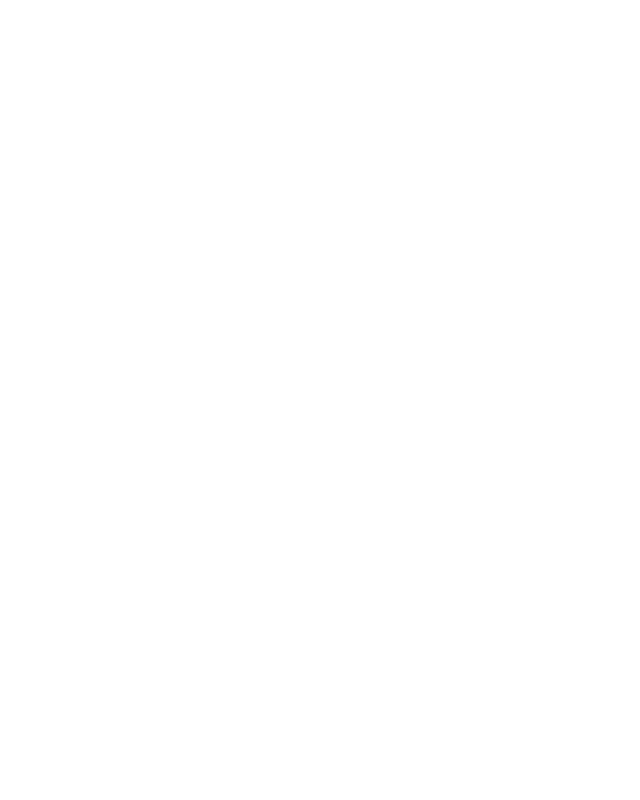
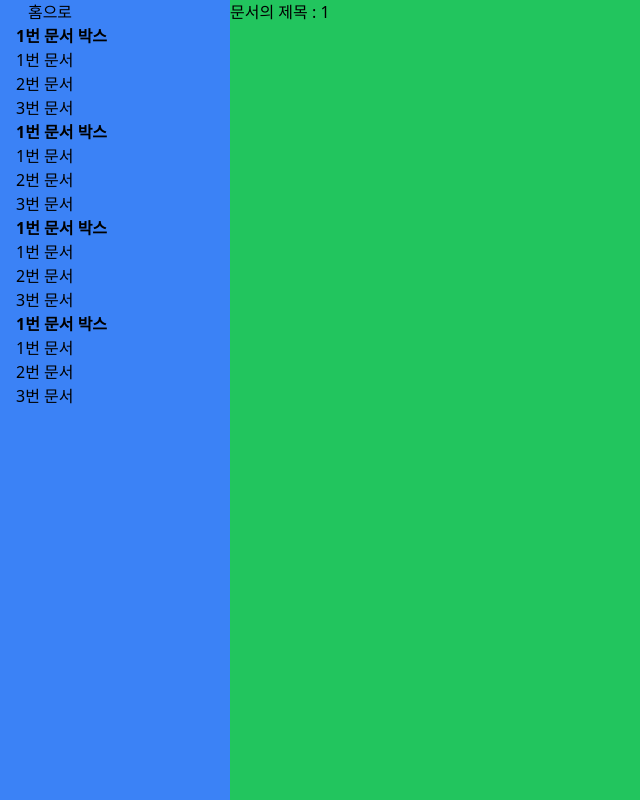
Before and after one commit to reload02/rq, a React (Vite) app: page /document/1 in a window 1280 px wide. Before the commit this address had no page. Shown: the whole page, without its empty margins (0-640 px from the left). Built offline with nearby package versions, Linux system fonts and the light colour scheme.

Commit message:
feat : 글 목록과 이동 구현

```diff
--- a/src/App.tsx
+++ b/src/App.tsx
@@ -8,7 +8,7 @@
     <Router>
       <Routes>
         <Route path="/" element={<Home />} />
-        <Route path="/document" element={<Doc />} />
+        <Route path="/document/:docsID" element={<Doc />} />
       </Routes>
     </Router>
   );
--- /dev/null
+++ b/src/Docs/test1.tsx
@@ -0,0 +1,5 @@
+const Test1: React.FC = () => {
+  return <div>1번 글 내용</div>;
+};
+
+export default Test1;
--- /dev/null
+++ b/src/component/DocsBox.tsx
@@ -0,0 +1,36 @@
+import { useNavigate } from "react-router-dom";
+
+const DocsBox: React.FC = () => {
+  const nav = useNavigate();
+  return (
+    <div className="ml-4">
+      <h1 className="font-bold">1번 문서 박스</h1>
+      <p
+        className="hover:bg-slate-500"
+        onClick={() => {
+          nav("/document/test1");
+        }}
+      >
+        1번 문서
+      </p>
+      <p
+        className="hover:bg-slate-500"
+        onClick={() => {
+          nav("/document/test2");
+        }}
+      >
+        2번 문서
+      </p>
+      <p
+        className="hover:bg-slate-500"
+        onClick={() => {
+          nav("/document/test3");
+        }}
+      >
+        3번 문서
+      </p>
+    </div>
+  );
+};
+
+export default DocsBox;
--- /dev/null
+++ b/src/component/ShowDocs.tsx
@@ -0,0 +1,8 @@
+import { useParams } from "react-router-dom";
+
+const ShowDocs: React.FC = () => {
+  const { docsID } = useParams();
+  return <h1>문서의 제목 : {docsID}</h1>;
+};
+
+export default ShowDocs;
--- a/src/pages/Document.tsx
+++ b/src/pages/Document.tsx
@@ -1,4 +1,7 @@
 import { useNavigate } from "react-router-dom";
+import DocsBox from "../component/DocsBox";
+import ShowDocs from "../component/ShowDocs";
+
 const Doc: React.FC = () => {
   const nav = useNavigate();
   return (
@@ -12,8 +15,14 @@
         >
           홈으로
         </button>
+        <DocsBox />
+        <DocsBox />
+        <DocsBox />
+        <DocsBox />
       </div>
-      <div className="flex-1 bg-green-500"></div>
+      <div className="flex-1 bg-green-500">
+        <ShowDocs />
+      </div>
     </div>
   );
 };
--- a/src/pages/Home.tsx
+++ b/src/pages/Home.tsx
@@ -6,7 +6,7 @@
     <div>
       <button
         onClick={() => {
-          nav("/document");
+          nav("/document/test1");
         }}
       >
         문서 보러가기
```
